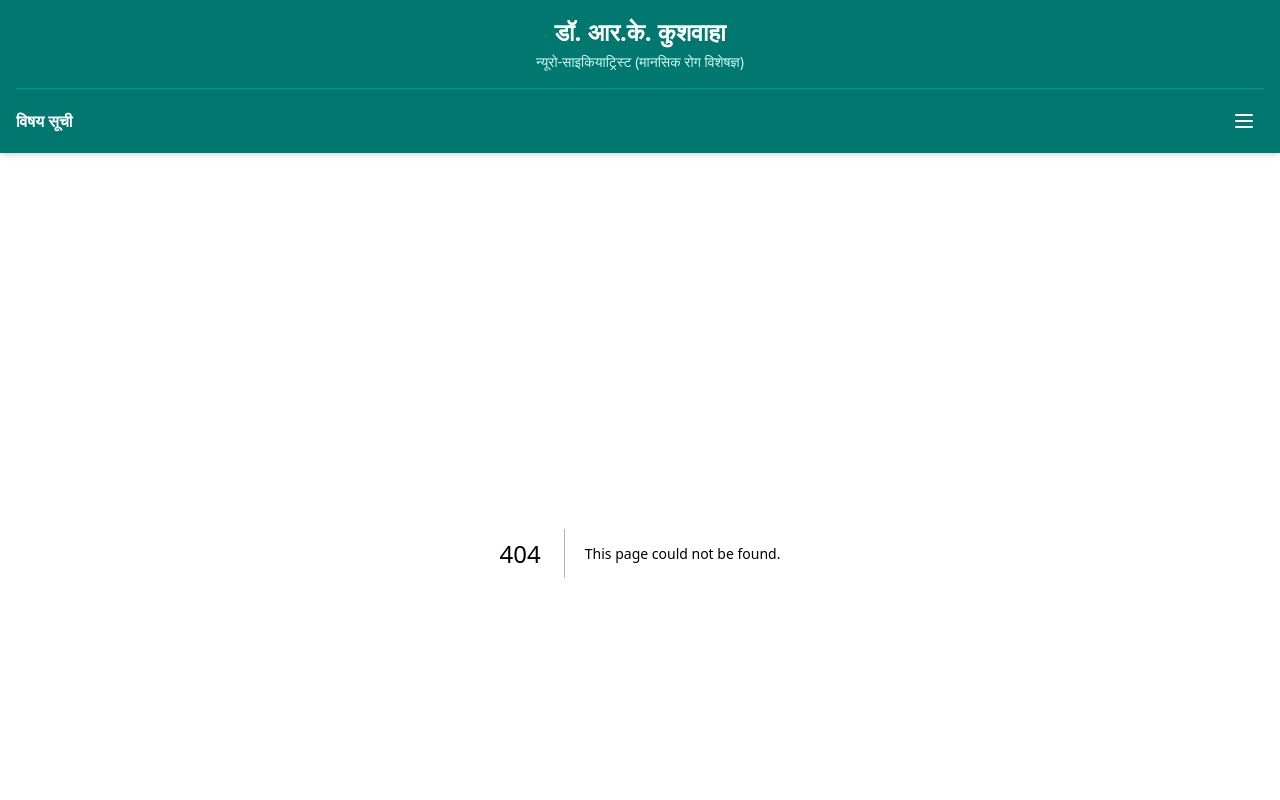
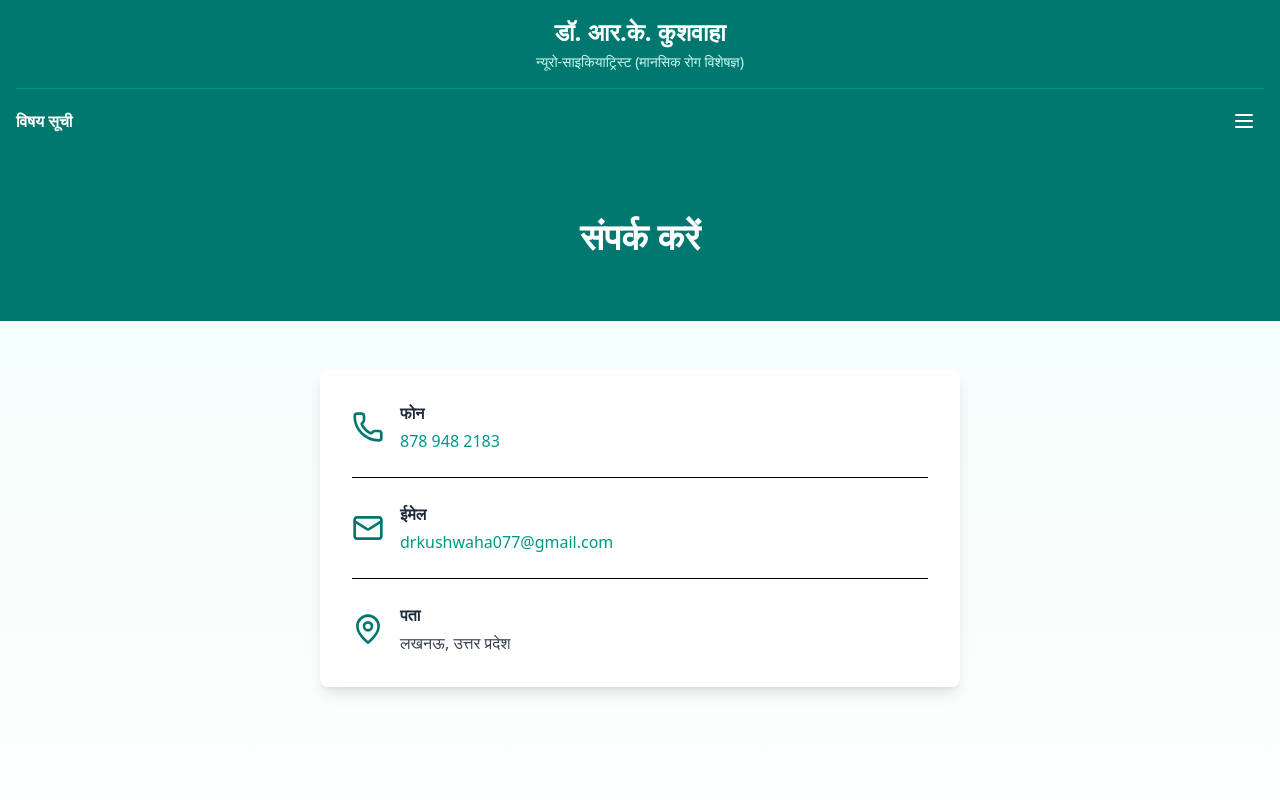
Before and after one commit to kp1153/psychiatrist, a Next.js app: page /contact in a window 1280 px wide. Before the commit this address had no page. Shown: the top 800 px of the page. Built offline with nearby package versions, Linux system fonts and the light colour scheme.

Commit message:
force deploy

```diff
--- /dev/null
+++ b/app/contact/page.js
@@ -0,0 +1,36 @@
+import { Phone, Mail, MapPin } from "lucide-react";
+
+export default function ContactPage() {
+  const contacts = [
+    { icon: Phone, label: "फोन", value: "878 948 2183", href: "tel:+918789482183" },
+    { icon: Mail, label: "ईमेल", value: "drkushwaha077@gmail.com", href: "mailto:drkushwaha077@gmail.com" },
+    { icon: MapPin, label: "पता", value: "लखनऊ, उत्तर प्रदेश", href: null }
+  ];
+
+  return (
+    <div className="min-h-screen bg-gradient-to-b from-teal-50 to-white">
+      <div className="bg-teal-700 text-white py-16 text-center">
+        <h1 className="text-4xl font-bold">संपर्क करें</h1>
+      </div>
+      <div className="max-w-2xl mx-auto px-4 py-12">
+        <div className="bg-white p-8 rounded-lg shadow-lg space-y-6">
+          {contacts.map(({ icon: Icon, label, value, href }, i) => (
+            <div key={i} className="flex items-center gap-4 pb-6 border-b last:border-0 last:pb-0">
+              <Icon className="w-8 h-8 text-teal-700 flex-shrink-0" />
+              <div>
+                <h3 className="font-semibold text-gray-800 mb-1">{label}</h3>
+                {href ? (
+                  <a href={href} className="text-teal-600 hover:text-teal-800 transition-colors">
+                    {value}
+                  </a>
+                ) : (
+                  <p className="text-gray-700">{value}</p>
+                )}
+              </div>
+            </div>
+          ))}
+        </div>
+      </div>
+    </div>
+  );
+}
--- a/app/layout.js
+++ b/app/layout.js
@@ -2,6 +2,7 @@ import { Geist, Geist_Mono } from "next/font/google";
 import "./globals.css";
 import Navbar from "@/components/Navbar";
 import Footer from "@/components/Footer";
+import { ClerkProvider } from '@clerk/nextjs';
 
 const geistSans = Geist({
   variable: "--font-geist-sans",
@@ -76,6 +77,7 @@ export const metadata = {
 
 export default function RootLayout({ children }) {
   return (
+    <ClerkProvider>
       <html lang="hi">
         <head>
           <script
@@ -107,5 +109,6 @@ export default function RootLayout({ children }) {
           <Footer />
         </body>
       </html>
+    </ClerkProvider>
   );
 }
--- /dev/null
+++ b/middleware.js
@@ -0,0 +1,17 @@
+import { clerkMiddleware, createRouteMatcher } from '@clerk/nextjs/server'
+
+const isProtectedRoute = createRouteMatcher([
+  '/dashboard(.*)',
+  '/appointments(.*)',
+])
+
+export default clerkMiddleware(async (auth, req) => {
+  if (isProtectedRoute(req)) await auth.protect()
+})
+
+export const config = {
+  matcher: [
+    '/((?!_next|[^?]*\\.(?:html?|css|js(?!on)|jpe?g|webp|png|gif|svg|ttf|woff2?|ico|csv|docx?|xlsx?|zip|webmanifest)).*)',
+    '/(api|trpc)(.*)',
+  ],
+}
--- a/package.json
+++ b/package.json
@@ -10,6 +10,7 @@
     "format": "biome format --write"
   },
   "dependencies": {
+    "@clerk/nextjs": "^6.36.7",
     "@portabletext/react": "^6.0.2",
     "@radix-ui/react-accordion": "^1.2.12",
     "@radix-ui/react-progress": "^1.1.8",
```
Also changed, not shown: 1 other file (tests, documents, lock files or other folders). Lines whose indentation alone changed are shown as unchanged.
